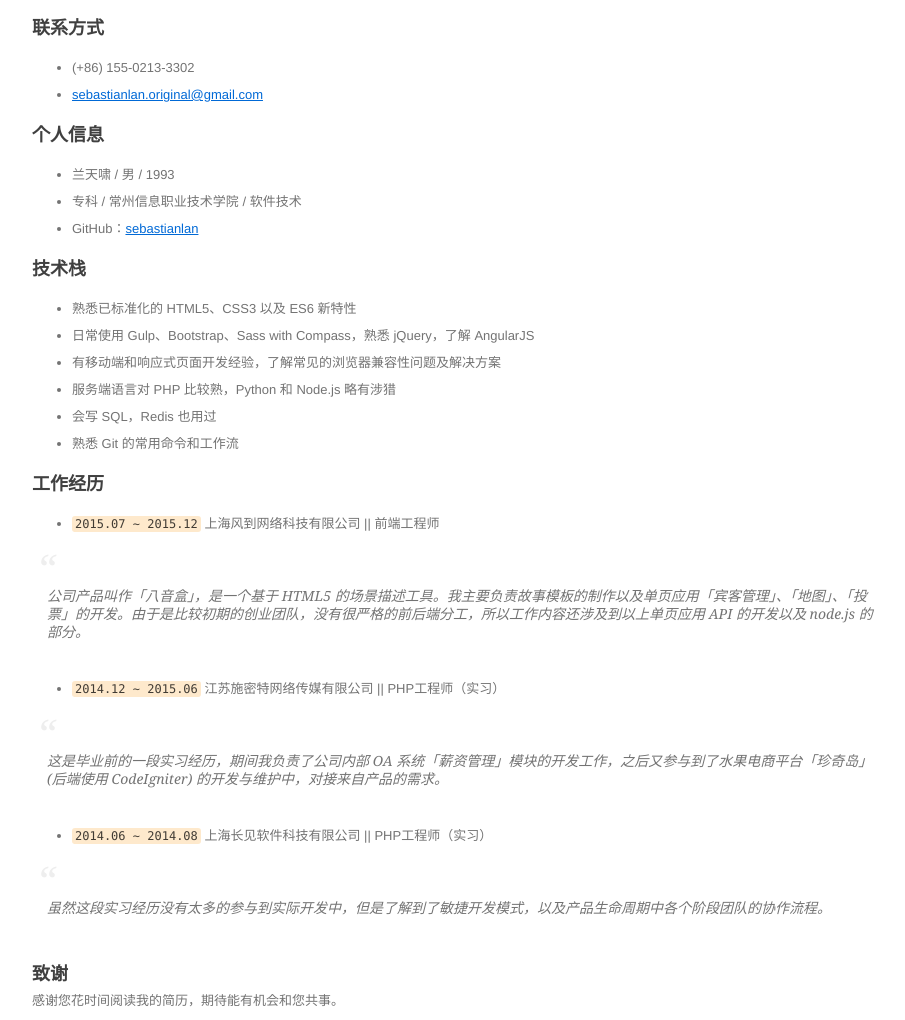
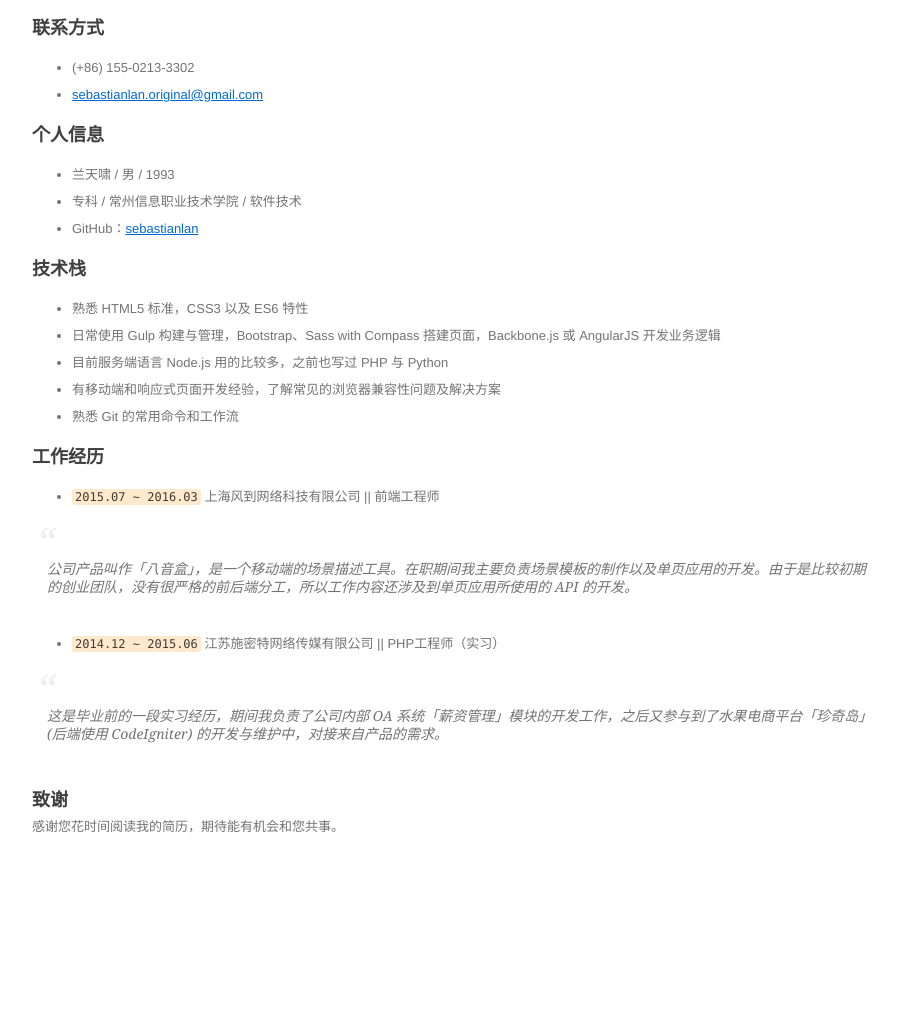
Before and after one commit to sebastianlan/sebastianlan.github.io, a plain HTML site: page index.html in a window 1280 px wide. Shown: the whole page, without its empty margins (181-1086 px from the left). After the commit the page ends 846 px from the top, so only its background shows below. Drawn offline with Linux system fonts and the light colour scheme.

Commit message:
modify resume

```diff
--- a/index.html
+++ b/index.html
@@ -176,11 +176,10 @@ sup {
 <h3>技术栈</h3>
 
 <ul>
-<li><p>熟悉已标准化的 HTML5、CSS3 以及 ES6 新特性</p></li>
-<li><p>日常使用 Gulp、Bootstrap、Sass with Compass，熟悉 jQuery，了解 AngularJS</p></li>
+<li><p>熟悉 HTML5 标准，CSS3 以及 ES6 特性</p></li>
+<li><p>日常使用 Gulp 构建与管理，Bootstrap、Sass with Compass 搭建页面，Backbone.js 或 AngularJS 开发业务逻辑</p></li>
+<li><p>目前服务端语言 Node.js 用的比较多，之前也写过 PHP 与 Python</p></li>
 <li><p>有移动端和响应式页面开发经验，了解常见的浏览器兼容性问题及解决方案</p></li>
-<li><p>服务端语言对 PHP 比较熟，Python 和 Node.js 略有涉猎</p></li>
-<li><p>会写 SQL，Redis 也用过</p></li>
 <li><p>熟悉 Git 的常用命令和工作流</p></li>
 </ul>
 
@@ -188,11 +187,11 @@ sup {
 <h3>工作经历</h3>
 
 <ul>
-<li><code>2015.07 ~ 2015.12</code> 上海风到网络科技有限公司 || 前端工程师</li>
+<li><code>2015.07 ~ 2016.03</code> 上海风到网络科技有限公司 || 前端工程师</li>
 </ul>
 
 
-<blockquote><p>公司产品叫作「八音盒」，是一个基于 HTML5 的场景描述工具。我主要负责故事模板的制作以及单页应用「宾客管理」、「地图」、「投票」的开发。由于是比较初期的创业团队，没有很严格的前后端分工，所以工作内容还涉及到以上单页应用 API 的开发以及 node.js 的部分。</p></blockquote>
+<blockquote><p>公司产品叫作「八音盒」，是一个移动端的场景描述工具。在职期间我主要负责场景模板的制作以及单页应用的开发。由于是比较初期的创业团队，没有很严格的前后端分工，所以工作内容还涉及到单页应用所使用的 API 的开发。</p></blockquote>
 
 <ul>
 <li><code>2014.12 ~ 2015.06</code> 江苏施密特网络传媒有限公司 || PHP工程师（实习）</li>
@@ -201,13 +200,6 @@ sup {
 
 <blockquote><p>这是毕业前的一段实习经历，期间我负责了公司内部 OA 系统「薪资管理」模块的开发工作，之后又参与到了水果电商平台「珍奇岛」(后端使用 CodeIgniter) 的开发与维护中，对接来自产品的需求。</p></blockquote>
 
-<ul>
-<li><code>2014.06 ~ 2014.08</code> 上海长见软件科技有限公司 || PHP工程师（实习）</li>
-</ul>
-
-
-<blockquote><p>虽然这段实习经历没有太多的参与到实际开发中，但是了解到了敏捷开发模式，以及产品生命周期中各个阶段团队的协作流程。</p></blockquote>
-
 <h3>致谢</h3>
 
 <p>感谢您花时间阅读我的简历，期待能有机会和您共事。</p>
```
Also changed, not shown: resume/index.html (+5 -13 lines).
